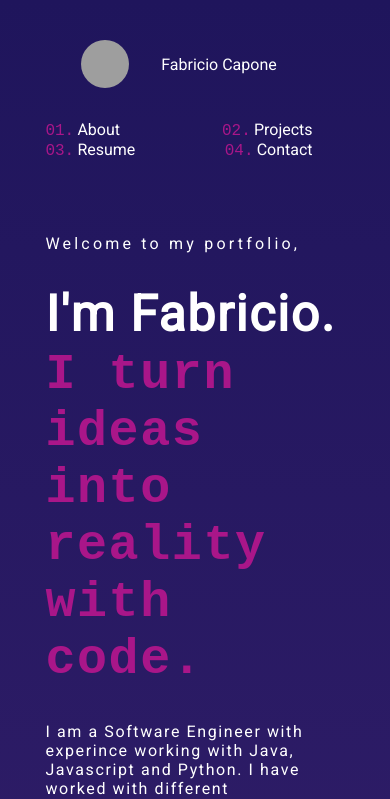
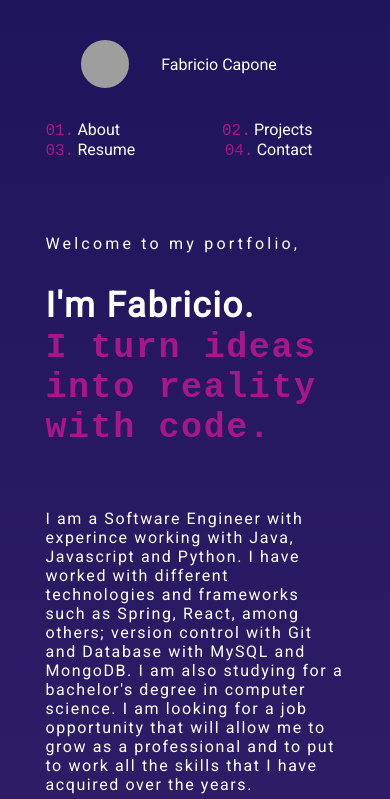
Before and after one commit to FabricioCCapone/Portfolio_CaponeFabricio, a React (Vite) app: page / in a window 390 px wide. Shown: the top 799 px of the page. Built offline with nearby package versions, Linux system fonts and the light colour scheme; grey boxes are pictures that could not be loaded.

Commit message:
body responsive

```diff
--- a/src/components/Body/Body.module.css
+++ b/src/components/Body/Body.module.css
@@ -49,4 +49,9 @@
         min-height: 30vh;
         margin-top: 5vh;
     }
+
+    .h1{
+        font-size: 35px;
+        min-height: 200px;
+    }
 }
```
